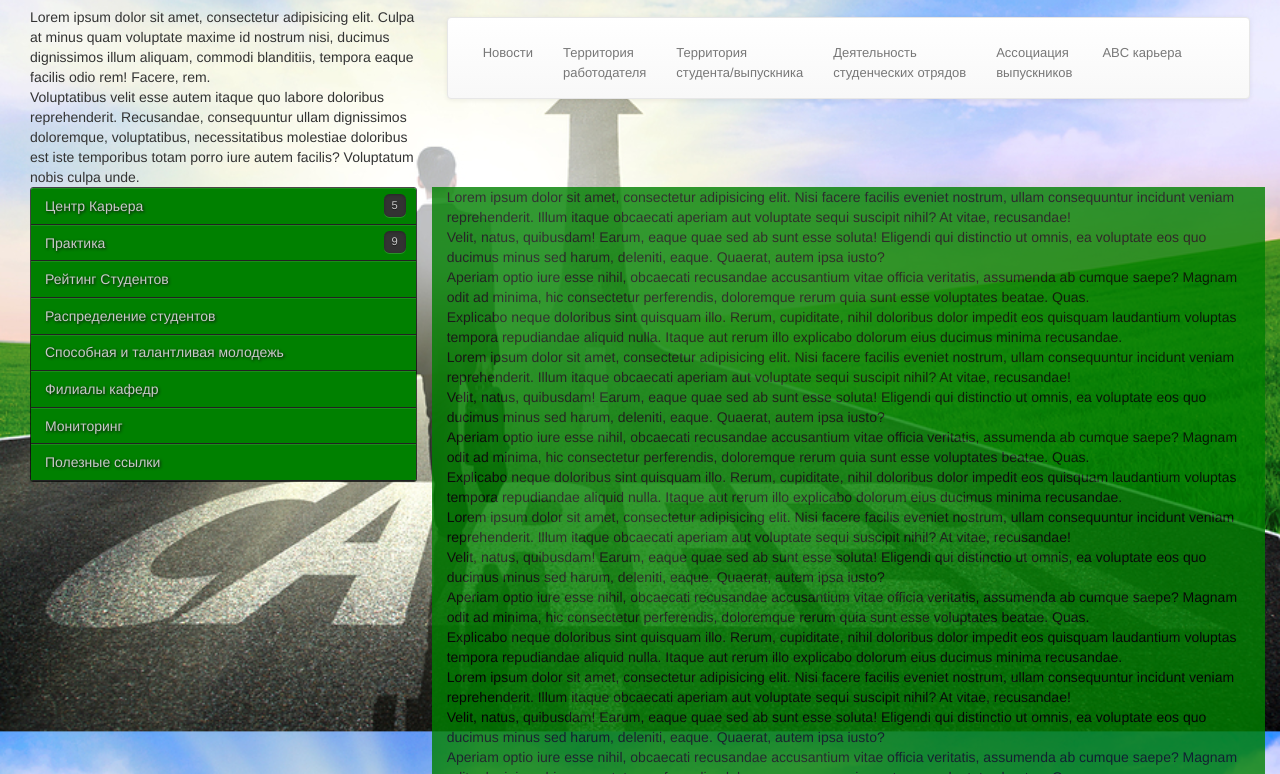
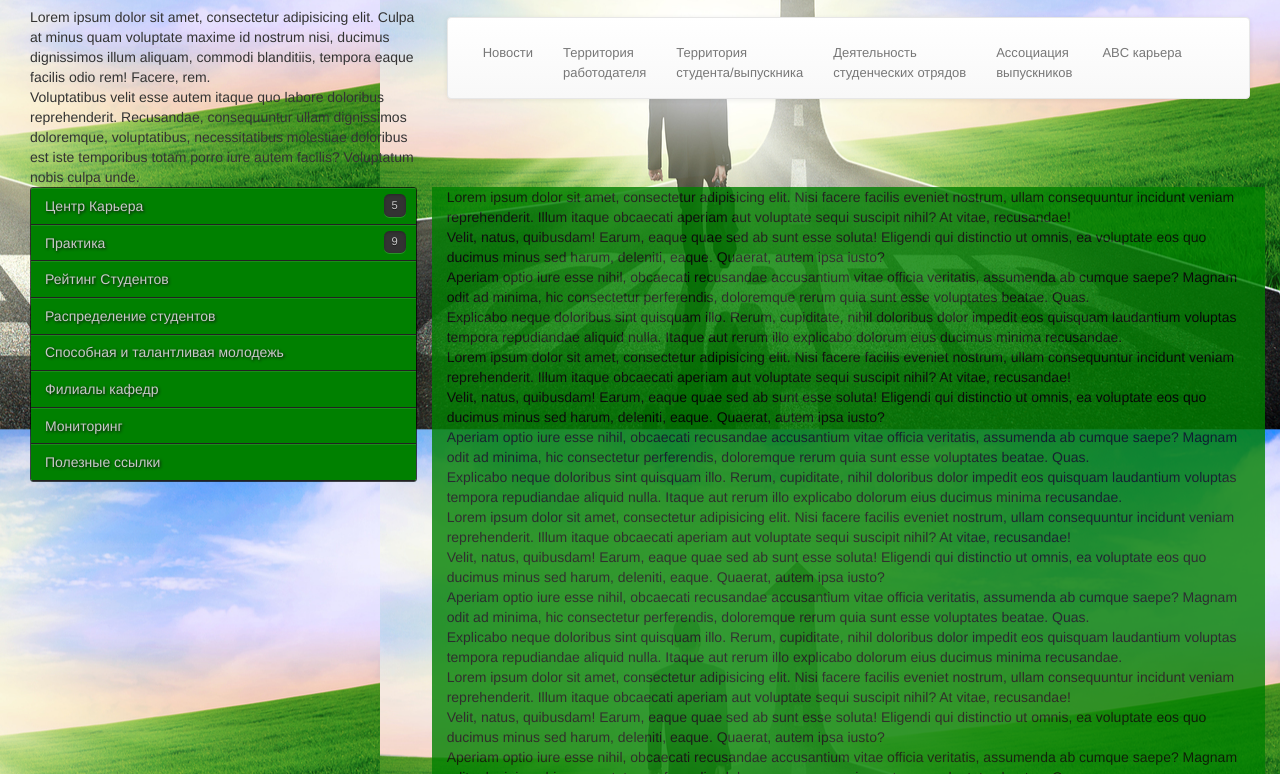
Before and after one commit to vadimgordenya/univercity_career.github.io, a plain HTML site: page index.html in a window 1280 px wide. Shown: the part 122-896 px from the top of the page. Drawn offline with Linux system fonts and the light colour scheme; a script that the page names is missing.

Commit message:
Update index.html

```diff
--- a/index.html
+++ b/index.html
@@ -10,11 +10,7 @@
       <link rel="stylesheet" href="main.css">
        <style>
              body {
-                background:#333 url(career.jpg);
-                 background-size: cover;
-                 -webkit-background-size: cover;
-                 -o-background-size: cover;
-                 -moz-background-size: cover;
+                background:#333 url(career.jpg) 100% 100%;
                  filter: progid:DXImageTransform.Microsoft.AlphaImageLoader(src='img/career.png', sizingMethod='scale');
                 -ms-filter: "progid:DXImageTransform.Microsoft.AlphaImageLoader(src='img/career.png', sizingMethod='scale')";
                  background-attachment: fixed;
```
